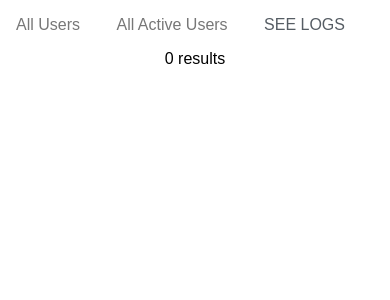
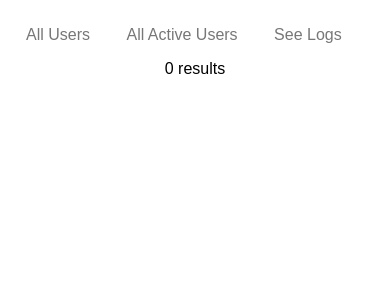
Before and after one commit to pesi22/pesi-eythor-arni, a PHP site: page /findlog.php in a window 390 px wide. Shown: the top 300 px of the page. Run offline with PHP 8.4, Linux system fonts and the light colour scheme; data that the repository does not hold is empty; some libraries are stand-ins or nearby versions.

Commit message:
last min changes
last min changes to make the site look bit better, make it work on a phone and stuff like that

```diff
--- a/active.php
+++ b/active.php
@@ -2,6 +2,8 @@
 <html>
 <head>
   <meta charset="utf-8">
+  <meta name="viewport" content="width=device-width, initial-scale=1.0">
+  <link rel="stylesheet" type="text/css" href="css.css">
   <title>View Logs</title>
   <link rel="stylesheet" href="https://unpkg.com/purecss@0.6.0/build/pure-min.css">
   <link rel="stylesheet" type="text/css" href="css.css">
--- /dev/null
+++ b/css.css
@@ -0,0 +1,3 @@
+body{
+	margin: 10px;
+}
--- a/findlog.php
+++ b/findlog.php
@@ -2,7 +2,9 @@
 <html>
 <head>
   <meta charset="utf-8">
+  <meta name="viewport" content="width=device-width, initial-scale=1.0">
   <title>View Logs</title>
+  <link rel="stylesheet" type="text/css" href="css.css">
   <link rel="stylesheet" href="https://unpkg.com/purecss@0.6.0/build/pure-min.css">
   <link rel="stylesheet" type="text/css" href="css.css">
 </head>
@@ -12,7 +14,7 @@
           <ul class="pure-menu-list">
               <li class="pure-menu-item"><a href="index.php" class="pure-menu-link">All Users</a></li>
               <li class="pure-menu-item"><a href="active.php" class="pure-menu-link">All Active Users</a></li>
-              <li class="pure-menu-item"><a href="logs.php" class="pure-menu-heading ">See Logs</a></li>
+              <li class="pure-menu-item"><a href="logs.php" class="pure-menu-link">See Logs</a></li>
           </ul>
       </div>
 
@@ -43,7 +45,7 @@ if ($result->num_rows > 0) {
          echo "
                <h1>Logs From ". $row["logger_ip"] . "</h1>
                <h3> Log date : ".$row["log_date"].
-               "<p>".$row["log"]."</p>";
+               "<p>".$row["log"]."</p> <br>";
 
      }
 } else {
@@ -57,7 +59,6 @@ $conn->close();
 
 ?>
 
- </table>
 
 </CENTER>
 </body>
--- a/index.php
+++ b/index.php
@@ -2,7 +2,10 @@
 <html>
 <head>
 	<meta charset="utf-8">
+	  <meta name="viewport" content="width=device-width, initial-scale=1.0">
+
 	<title>View Logs</title>
+	<link rel="stylesheet" type="text/css" href="css.css">
 	<link rel="stylesheet" href="https://unpkg.com/purecss@0.6.0/build/pure-min.css">
 	<link rel="stylesheet" type="text/css" href="css.css">
 </head>
--- a/logs.php
+++ b/logs.php
@@ -2,7 +2,9 @@
 <html>
 <head>
   <meta charset="utf-8">
+  <meta name="viewport" content="width=device-width, initial-scale=1.0">
   <title>View Logs</title>
+  <link rel="stylesheet" type="text/css" href="css.css">
   <link rel="stylesheet" href="https://unpkg.com/purecss@0.6.0/build/pure-min.css">
   <link rel="stylesheet" type="text/css" href="css.css">
 </head>
```
Also changed, not shown: alllogs.php (+4 -3 lines).
